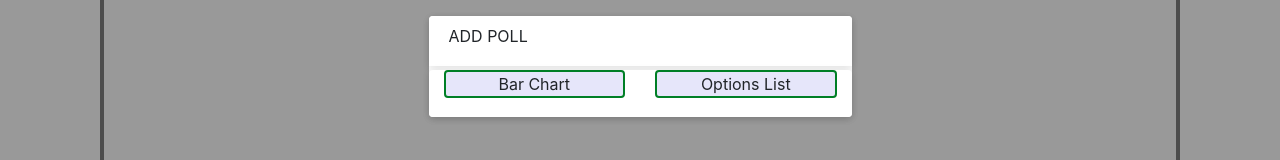
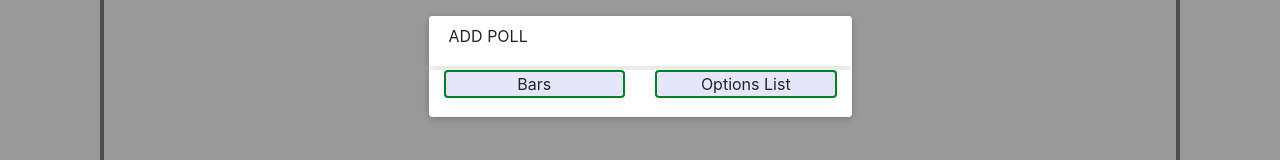
Before and after one commit to sagarpandey37/react-draftjs-poll-plugin, a React app: page / in a window 1280 px wide. Both pictures are taken after a click on the button "Create A Poll". Shown: the part 176-336 px from the top of the page. Built offline with nearby package versions, Linux system fonts and the light colour scheme.

Commit message:
new bar type is add

```diff
--- a/src/Components/Editor/index.jsx
+++ b/src/Components/Editor/index.jsx
@@ -1,6 +1,6 @@
+/* eslint-disable react/button-has-type */
 import React from 'react';
-import {Editor, EditorState, RichUtils, AtomicBlockUtils, convertToRaw } from 'draft-js';
-// import Editor from 'draft-js-plugins-editor'
+import {Editor, EditorState, RichUtils, AtomicBlockUtils,} from 'draft-js';
 import './index.scss'
 import PollModalPopups from '../pollModalPopup'
 import DraftJSPoll from '../draftJSPoll'
@@ -24,9 +24,9 @@ class PollEditor extends React.Component {
 
   pollSubmitHandler = (data) => {
     let newEditorState;
-    const editorState = this.state.editorState
+    const {editorState} = this.state
     const content = editorState.getCurrentContent();
-    const contentWithEntity = content.createEntity('DRAFT-JS-POLL', 'IMMUTABLE' , data);
+    const contentWithEntity = content.createEntity('DRAFT-JS-POLL', 'IMMUTABLE', data);
     const entityKey = contentWithEntity.getLastCreatedEntityKey();
     newEditorState = EditorState.set(editorState,{currentContent: contentWithEntity});
     newEditorState = RichUtils.toggleBlockType(newEditorState, 'DRAFT-JS-POLL-BLOCK');
@@ -35,7 +35,7 @@ class PollEditor extends React.Component {
   };
 
   getBlockRender = (block) => {
-    if( block.getType() === 'DRAFT-JS-POLL-BLOCK' ){
+    if (block.getType() === 'DRAFT-JS-POLL-BLOCK') {
       return {
         component: DraftJSPoll,
         editable: false,
--- a/src/Components/draftJSPoll/index.jsx
+++ b/src/Components/draftJSPoll/index.jsx
@@ -10,21 +10,28 @@ const DraftJSPoll = ({ contentState, block }) => {
     const [currData, setData] = useState({ ...contentState.getEntity(entityKey).getData(), selectedValue: '' });
 
     const handleChange = (event) => {
-        currData.selectedValue = event.target.value
-        setData({ ...currData });
+
+        if (event.target.value) {
+            currData.selectedValue = event.target.value
+            setData({ ...currData });
+        }
+        else if (event.target.innerHTML) {
+            currData.selectedValue = event.target.innerHTML
+            setData({ ...currData });
+        }
     }
 
     return (
         <>
-        { currData.pollTheme === 'Bar Chart'
+        { currData.pollTheme === 'Bars'
             && (<div className="poll-progress-box">
                 <p className="poll-head text-align-center">{currData.question}</p>
                 <div className="options">
                     {
                         currData.options.map((elem, idx) => (
-                        <div className="bar" value={elem.value} onClick={(e) => handleChange(e)}>
-                            <div className="bar-fill" style={{'width' : '20%'}}>
-                                <span className="bar-label">{`${20}%  `}{elem.value}</span>
+                        <div key={idx} className="bar" onClick={(e) => handleChange(e)}>
+                            <div className={(elem.value === currData.selectedValue ? 'bar-fill' : '')}>
+                                <span className="bar-label">{elem.value}</span>
                             </div>
                         </div>
                         ))
--- a/src/Components/draftJSPoll/index.scss
+++ b/src/Components/draftJSPoll/index.scss
@@ -70,6 +70,7 @@ ul {
     border: 2px solid #5B2C6F;
     margin: 17px;
     min-height: 43px;
+    cursor: pointer;
 }
 
 .bar-fill {
@@ -85,3 +86,5 @@ ul {
     text-align: center;
     display: block;
 }
+
+// #EAECEE
--- a/src/Components/pollType/index.jsx
+++ b/src/Components/pollType/index.jsx
@@ -6,8 +6,8 @@ const PollType = ({ onPollSelect }) => {
         <div className="container">
             <div className="row">
                 <div className="col-md-6">
-                    <div className="card-new" onClick={() => onPollSelect('Bar Chart')}>
-                        Bar Chart
+                    <div className="card-new" onClick={() => onPollSelect('Bars')}>
+                        Bars
                     </div>
                 </div>
                 <div className="col-md-6">
```
Also changed, not shown: 1 other file (tests, documents, lock files or other folders).
